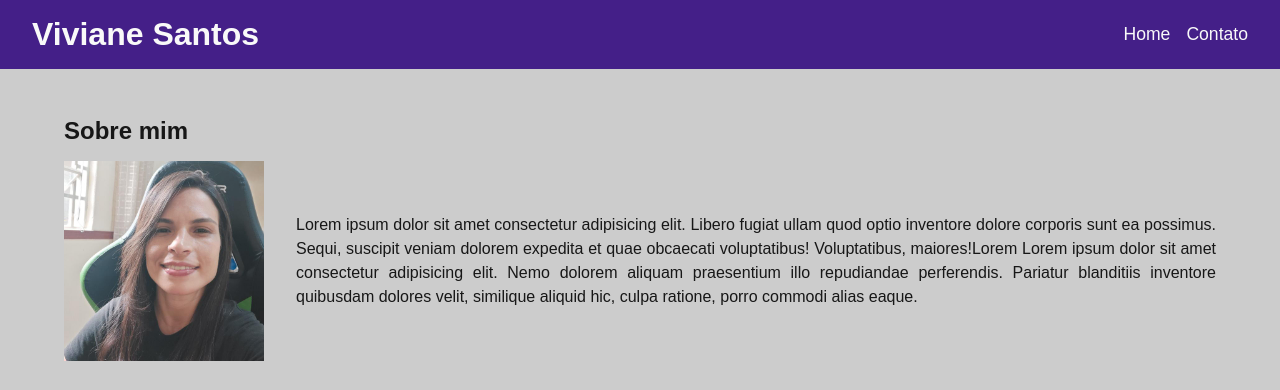
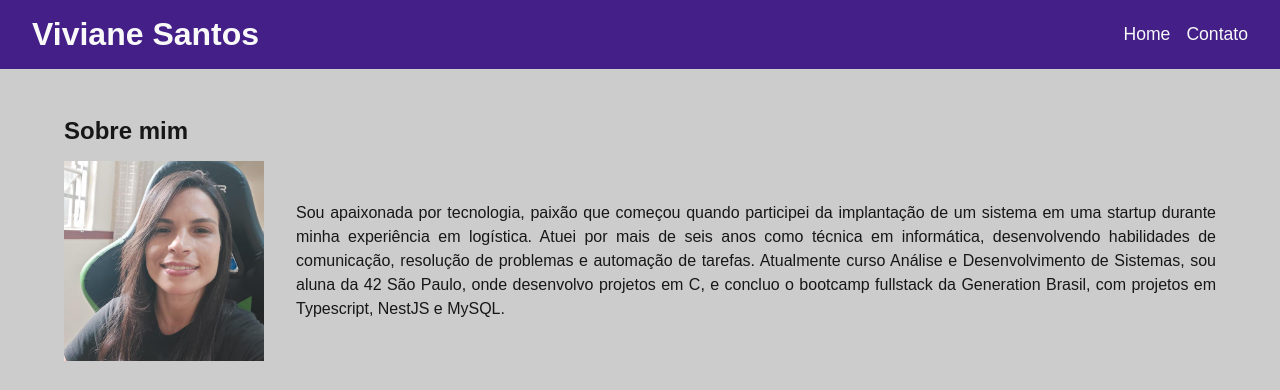
Before and after one commit to vsantosj/portifolio_gen, a plain HTML site: page index.html in a window 1280 px wide. Shown: the top 390 px of the page. Drawn offline with Linux system fonts and the light colour scheme.

Commit message:
refactore(about): update to original text

```diff
--- a/index.html
+++ b/index.html
@@ -29,7 +29,12 @@
             <h2>Sobre mim</h2>
             <article class="flex">
                 <img src="./assets/img/viviane.jpeg" alt="foto de viviane santos">
-                <p>Lorem ipsum dolor sit amet consectetur adipisicing elit. Libero fugiat ullam quod optio inventore dolore corporis sunt ea possimus. Sequi, suscipit veniam dolorem expedita et quae obcaecati voluptatibus! Voluptatibus, maiores!Lorem Lorem ipsum dolor sit amet consectetur adipisicing elit. Nemo dolorem aliquam praesentium illo repudiandae perferendis. Pariatur blanditiis inventore quibusdam dolores velit, similique aliquid hic, culpa ratione, porro commodi alias eaque.</p>
+                <p>Sou apaixonada por tecnologia, paixão que começou quando participei da implantação de um sistema em
+                    uma startup durante minha experiência em logística. Atuei por mais de seis anos como técnica em
+                    informática, desenvolvendo habilidades de comunicação, resolução de problemas e automação de
+                    tarefas. Atualmente curso Análise e Desenvolvimento de Sistemas, sou aluna da 42 São Paulo, onde
+                    desenvolvo projetos em C, e concluo o bootcamp fullstack da Generation Brasil, com
+                    projetos em Typescript, NestJS e MySQL.</p>
             </article>
         </section>
         <section id="video">
```
